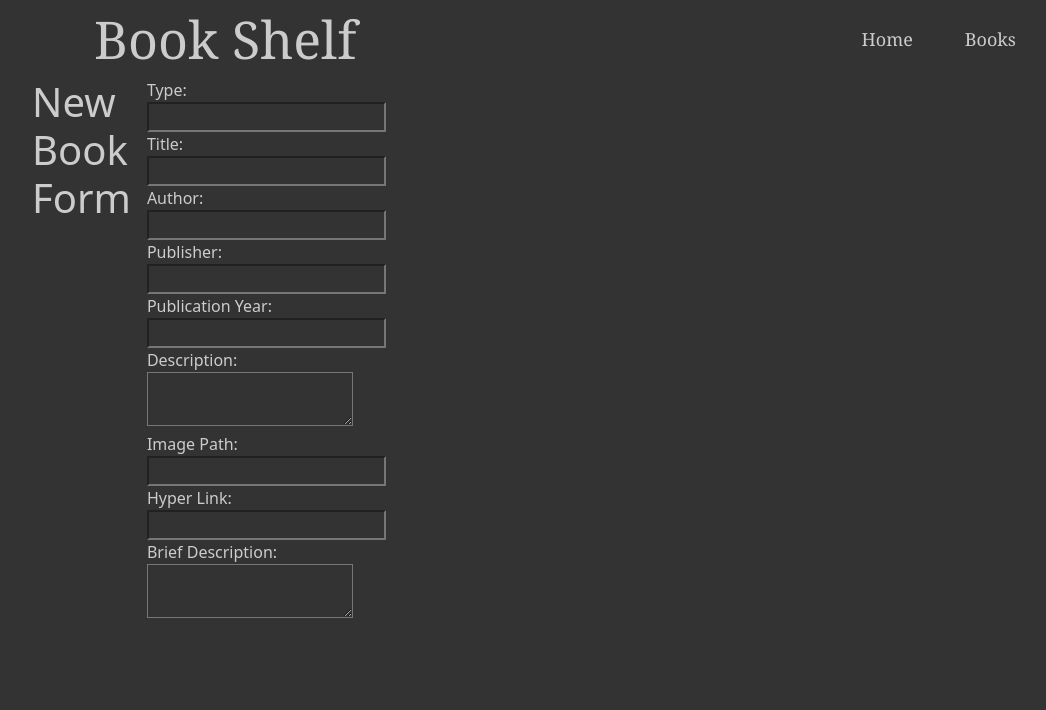
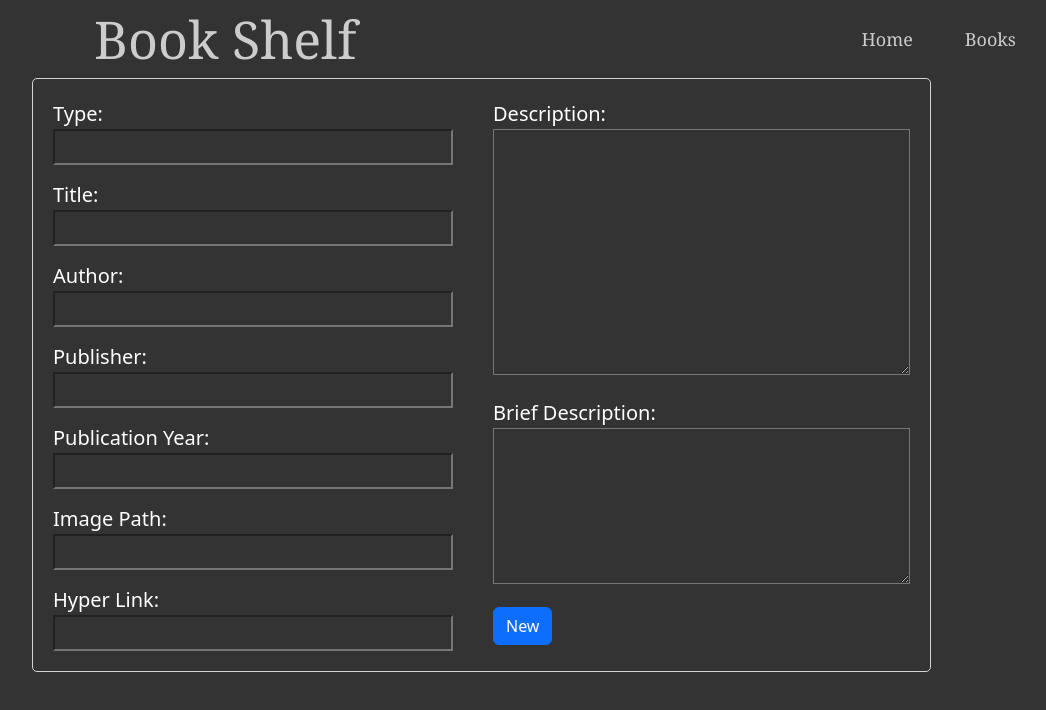
Before and after one commit to MCSquaredTech/bookshelf, a React (Create React App) app: page /new in a window 1280 px wide. Shown: the top 710 px of the page, without its empty margins (66-1112 px from the left). Built offline with nearby package versions, Linux system fonts and the light colour scheme.

Commit message:
Edit Form

```diff
--- a/src/books.css
+++ b/src/books.css
@@ -134,22 +134,29 @@ body {
 }
 
 form label {
+
+    color: white;
     display: block;
 }
 
 form input {
     color: white;
+    width: 400px
 }
 
 form textarea {
     color: white;
 }
 
-.flexPage {
-    background-color: #333;
-    color: #ccc;
+.flexPageContainer {
     display: flex;
-    flex-flow: column wrap;
-    padding: 0 1rem;
-    width: 1050px;
+    border: 1px solid lightgray;
+    border-radius: 5px;
 }
+
+.flexPageContainer div {
+
+    margin: 5px;
+    padding: 5px;
+    font-size: 20px;
+}
--- a/src/components/BookForm.jsx
+++ b/src/components/BookForm.jsx
@@ -1,28 +1,31 @@
 import React, { useState } from 'react'
 
-const BookForm = ({data}) => {
-
+const BookForm = ({data, caption}) => {
+    console.log(data)
     const [ book, setBook ] = useState(data);
-
     const { type, title, author, publisher, publication, description, image, hyperlink, brief } = book;
 
     const changeHandler = (event) => {
        const { name, value } = event.target;
 
-       setBook((prevData) => {
-        return {...prevData, name: value}})
+       setBook(prevData => {
+            return {...prevData, [name]: value}})
+    }
+
+    const handleOnClick = () => {
+        console.log(book);
     }
 
     return (
     <div>
         <form>
-            <div className="flexPage">
-            <div className="flex-card-1">
-                <div className="new-book__controls">
+            <div className="flexPageContainer">
+                <div>
                     <div className="new-book__control">
                         <label htmlFor="type">Type: </label>
                         <input type="text"
                             name="type"
+                            cols={50}
                             value={type}
                             onChange={changeHandler}  />
                     </div>
@@ -54,16 +57,6 @@ const BookForm = ({data}) => {
                             value={publication}
                             onChange={changeHandler}  />
                     </div>
-                </div>
-            </div>
-            <div className="flex-card-1">
-                <div className="new-book__control">
-                    <label htmlFor="description">Description: </label>
-                    <textarea type="text"
-                        name="description"
-                        value={description}
-                        onChange={changeHandler}  />
-                </div>
                     <div className="new-book__control">
                     <label htmlFor="image">Image Path: </label>
                     <input type="text"
@@ -78,12 +71,32 @@ const BookForm = ({data}) => {
                             value={hyperlink}
                             onChange={changeHandler}  />
                     </div>
+                </div>
+                <div>
+                    <div className="new-book__control">
+                    <label htmlFor="description">Description: </label>
+                    <textarea type="text"
+                        name="description"
+                        cols={33}
+                        rows={8}
+                        value={description}
+                        onChange={changeHandler}  />
+                    </div>
+
                     <div className="new-book__control">
                         <label htmlFor="brief">Brief Description: </label>
                         <textarea type="text"
                             name="brief"
+                            cols={33}
+                            rows={5}
                             value={brief}
                             onChange={changeHandler}  />
+                    </div>
+                    <div>
+                        <button className="btn btn-primary"
+                                onClick={handleOnClick} >
+                            {caption}
+                        </button>
                     </div>
                 </div>
             </div>
--- a/src/components/BookMenu.jsx
+++ b/src/components/BookMenu.jsx
@@ -27,7 +27,7 @@ const BookMenu = ({ menu, book }) => {
           </li>
           <li className='nav-menu'>
             <NavLink to="/edit"
-              state={{book:{book}}}>Edit</NavLink>
+              state={{data:{book}}}>Edit</NavLink>
           </li>
           <li className='nav-menu'>
             <NavLink to="/delete">Delete</NavLink>
--- a/src/pages/Edit.jsx
+++ b/src/pages/Edit.jsx
@@ -1,14 +1,14 @@
-import React from 'react'
+import React, { useState } from 'react'
 import { useLocation } from 'react-router-dom';
 import BookForm from '../components/BookForm'
 
 const Edit = () => {
   const location = useLocation();
-  const { book } =  location.state.book;
+  const  book  = location.state.data.book;
 
   return (
     <div className='bookPage'>
-      <BookForm data={book} />
+      <BookForm data={book} caption={'Edit'} />
     </div>
   )
 }
--- a/src/pages/New.jsx
+++ b/src/pages/New.jsx
@@ -5,10 +5,15 @@ import BookForm from '../components/BookForm';
 const New = () => {
   const book = [{type: "", title: '', author: '', publisher: '',
   publication: '', description: '', image: '', hyperlink: '', breif: ''}]
+
+  const handleOnClick = (book) => {
+    console.log(book);
+
+  }
+
   return (
     <div className='bookPage'>
-      <h1>New Book Form</h1>
-      <BookForm data={book}/>
+      <BookForm data={book} caption={'New'} />
     </div>
   )
 }
```
Also changed, not shown: src/components/RepoForm.jsx (added, +73 -0 lines). Lines whose indentation alone changed are shown as unchanged.
